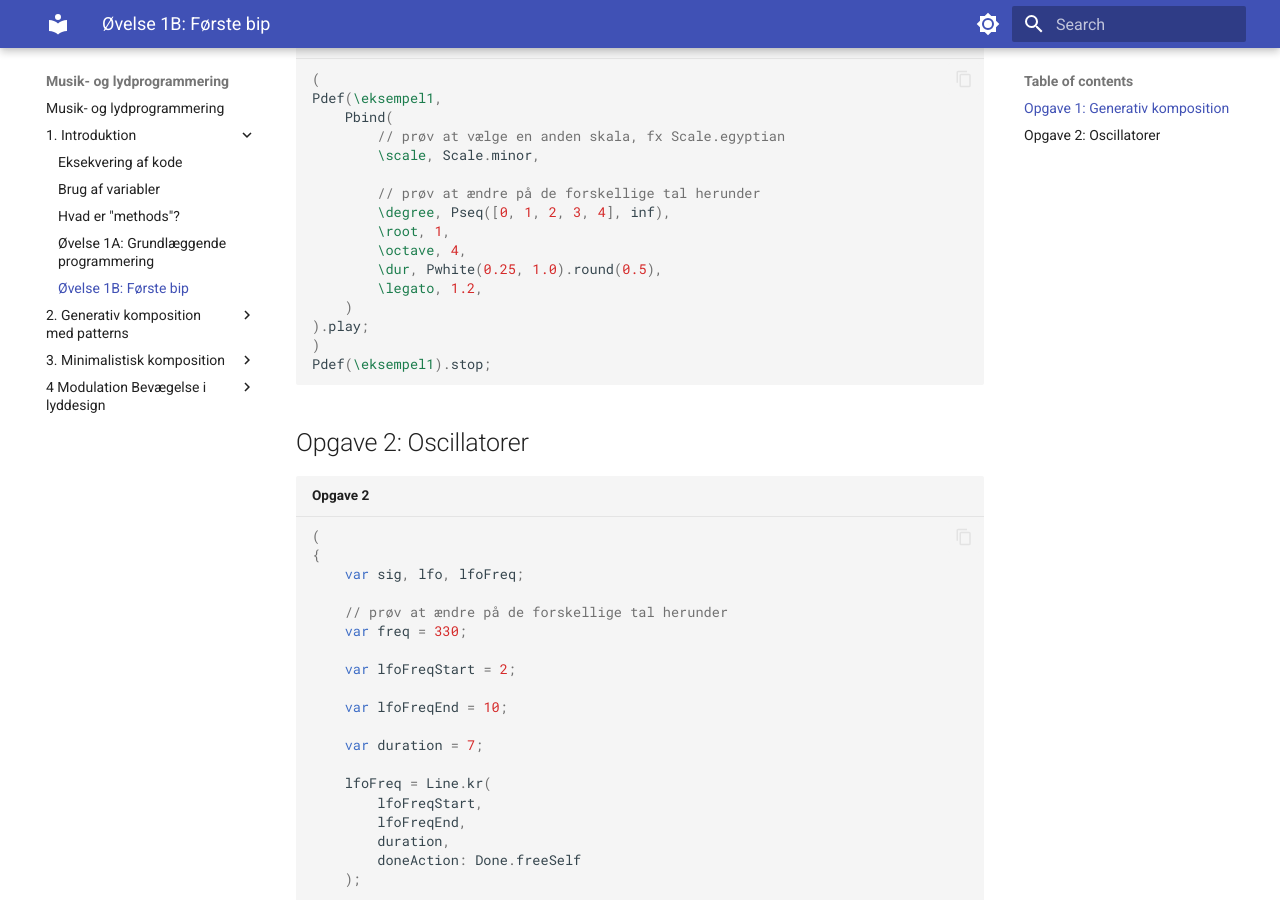
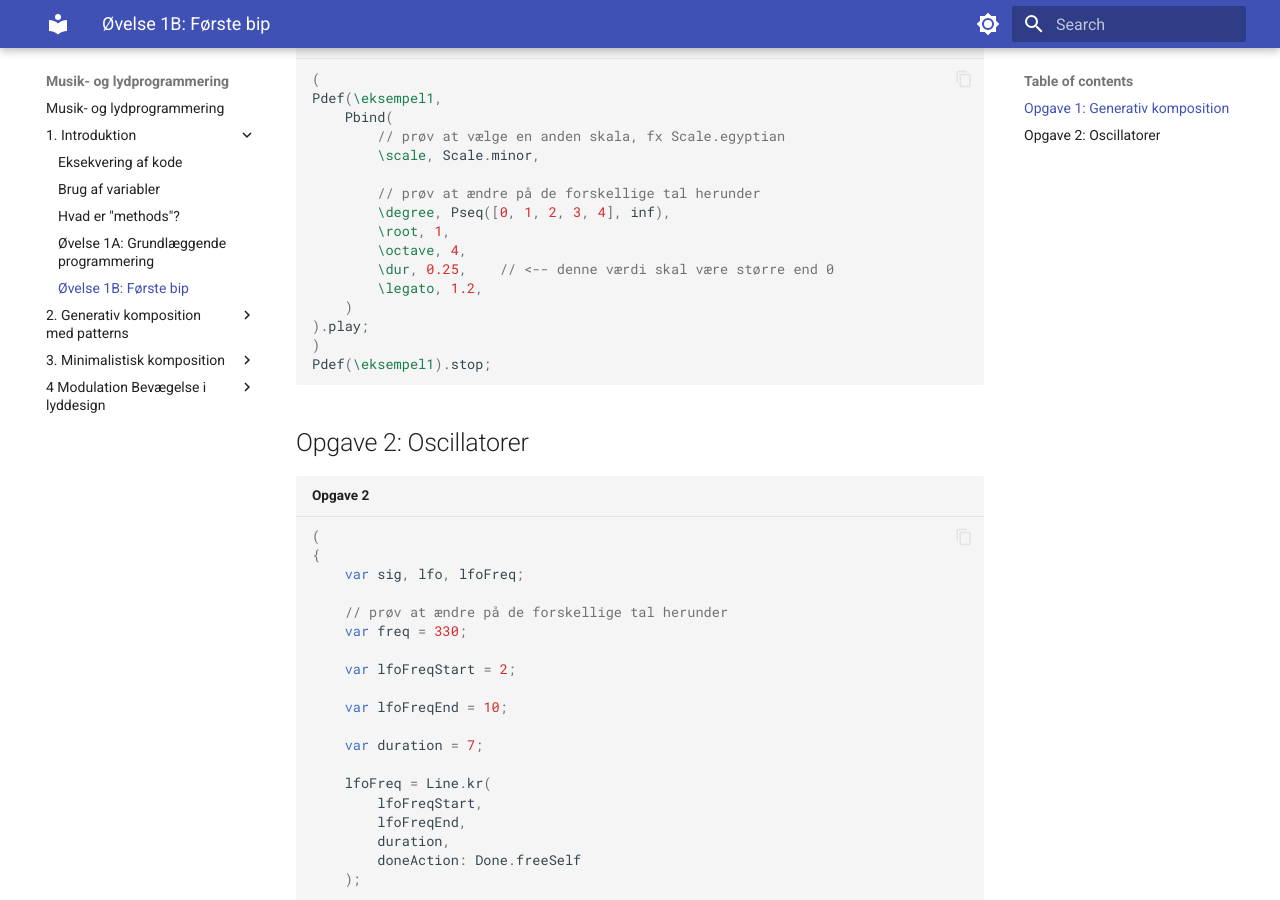
Before and after one commit to sparkletop/sparkletop.github.io, an MkDocs documentation site: the page built from docs/1. Introduktion/Øvelse 1B - Første bip.md, in a window 1280 px wide and 900 px high, scrolled down 660 px. Built offline with MkDocs 1.6.1 and Material for MkDocs 9.7.7, drawn with Linux system fonts in a browser that asks for light colours.

Commit message:
minor adjustments to exercises

```diff
--- a/docs/1. Introduktion/Øvelse 1B - Første bip.md
+++ b/docs/1. Introduktion/Øvelse 1B - Første bip.md
@@ -31,7 +31,7 @@ Pdef(\eksempel1,
 		\degree, Pseq([0, 1, 2, 3, 4], inf),
 		\root, 1,
 		\octave, 4,
-		\dur, Pwhite(0.25, 1.0).round(0.5),
+		\dur, 0.25,    // <-- denne værdi skal være større end 0
 		\legato, 1.2,
 	)
 ).play;
```
Also changed, not shown: docs/1. Introduktion/Øvelse 1A - Grundlæggende programmering.md (+2 -1 lines).
